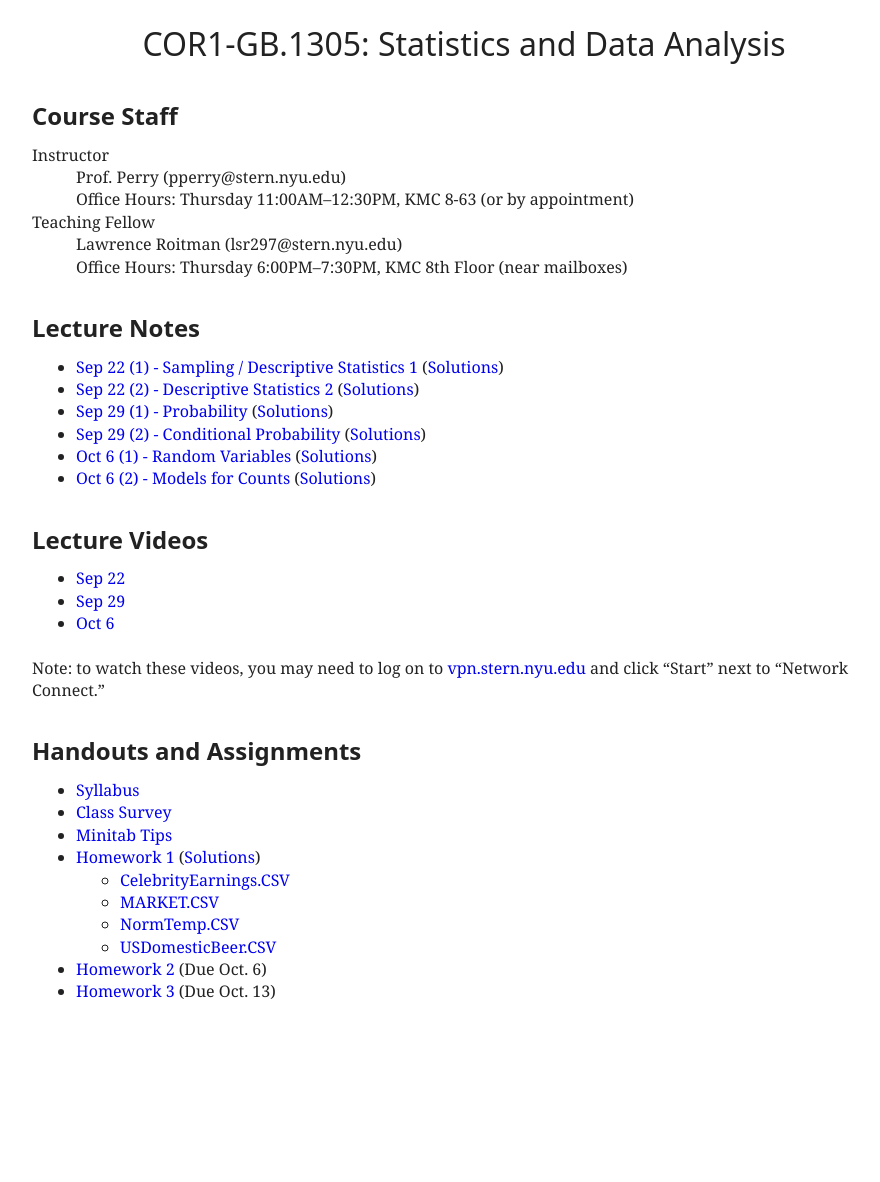
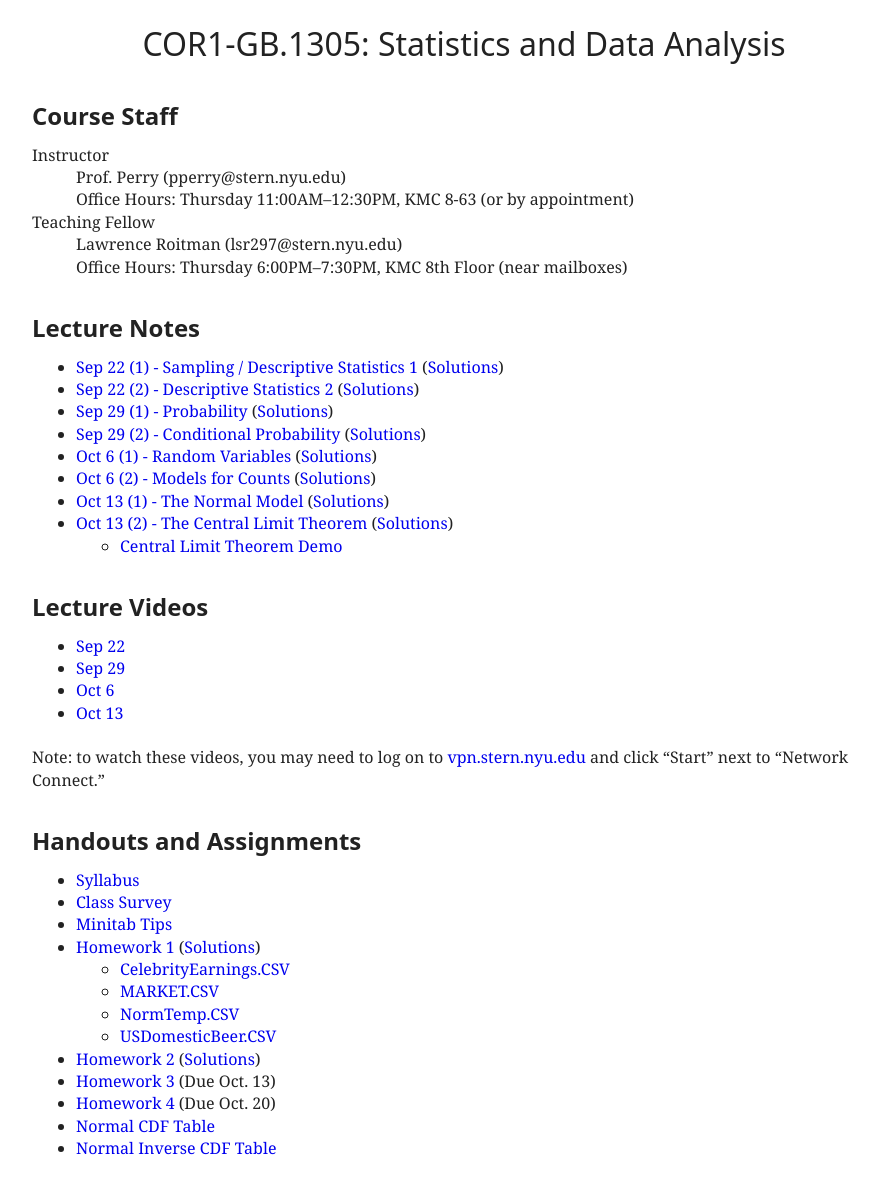
Before and after one commit to patperry/patperry.github.com, a Jekyll site: the page built from course/cor1305/index.html, in a window 1280 px wide. Shown: the whole page, without its empty margins (176-1056 px from the left). Built offline with Jekyll 4.4.1, drawn with Linux system fonts in a browser that asks for light colours; before the commit the page ends 1025 px from its top, so only the background shows below that.

Commit message:
Update cor1305

```diff
--- a/course/cor1305/index.html
+++ b/course/cor1305/index.html
@@ -33,6 +33,13 @@ stylesheet: /css/main.css?v=1
     (<a href="lecture/randvar-sol.pdf">Solutions</a>)
   <li><a href="lecture/counts.pdf">Oct 6 (2) - Models for Counts</a>
     (<a href="lecture/counts-sol.pdf">Solutions</a>)
+  <li><a href="lecture/normal.pdf">Oct 13 (1) - The Normal Model</a>
+    (<a href="lecture/normal-sol.pdf">Solutions</a>)
+  <li><a href="lecture/clt.pdf">Oct 13 (2) - The Central Limit Theorem</a>
+    (<a href="lecture/clt-sol.pdf">Solutions</a>)
+    <ul>
+      <li><a href="http://onlinestatbook.com/stat_sim/sampling_dist/">Central Limit Theorem Demo</a>
+    </ul>
 </ul>
 
 
@@ -40,7 +47,8 @@ stylesheet: /css/main.css?v=1
 <ul>
   <li><a href="http://nyustern.mediasite.com/Mediasite/Play/e93a6fb81c29453db4d40357c77114241d">Sep 22</a>
   <li><a href="http://nyustern.mediasite.com/Mediasite/Play/e1e4bfe187d941b8a751d7f8f2e886b11d">Sep 29</a>
-  <li><a href="http://nyustern.mediasite.com/Mediasite/Play/c58f11fe5423450c8d166daeee0b53c91d">Oct 6</a>
+  <li><a href="http://nyustern.mediasite.com/Mediasite/Play/c58f11fe5423450c8d166daeee0b53c91d">Oct  6</a>
+  <li><a href="http://nyustern.mediasite.com/Mediasite/Play/92863ae858d14e5ab38cb29bbb24322c1d">Oct 13</a>
 </ul>
 <p>Note: to watch these videos, you may need to log on to <a href="http://vpn.stern.nyu.edu/">vpn.stern.nyu.edu</a>
   and click &ldquo;Start&rdquo; next to &ldquo;Network Connect.&rdquo;
@@ -60,7 +68,11 @@ stylesheet: /css/main.css?v=1
       <li><a href="data/NormTemp.CSV">NormTemp.CSV</a>
       <li><a href="data/USDomesticBeer.CSV">USDomesticBeer.CSV</a>
     </ul>
-  <li><a href="hw/hw02.pdf">Homework 2</a> (Due Oct.&nbsp;6)
+  <li><a href="hw/hw02.pdf">Homework 2</a>
+    (<a href="hw/hw02sol.pdf">Solutions</a>)
   <li><a href="hw/hw03.pdf">Homework 3</a> (Due Oct.&nbsp;13)
+  <li><a href="hw/hw04.pdf">Homework 4</a> (Due Oct.&nbsp;20)
+  <li><a href="handout/normal-cdf.pdf">Normal CDF Table</a>
+  <li><a href="handout/normal-inv-cdf.pdf">Normal Inverse CDF Table</a>
 </ul>
 </main>
```
Also changed, not shown: 8 other files.
